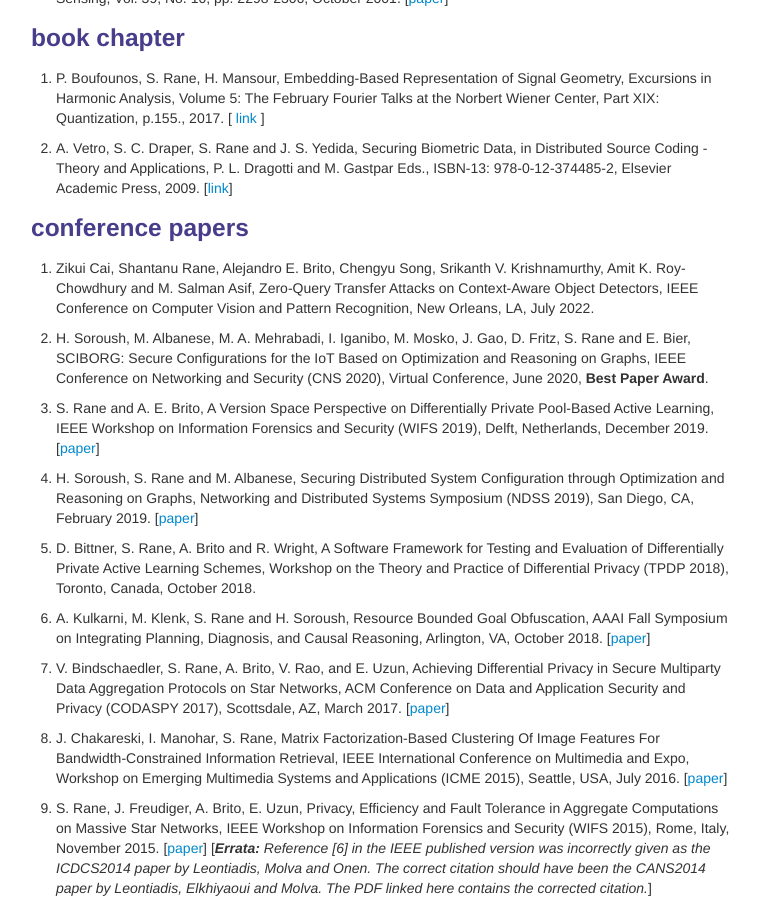
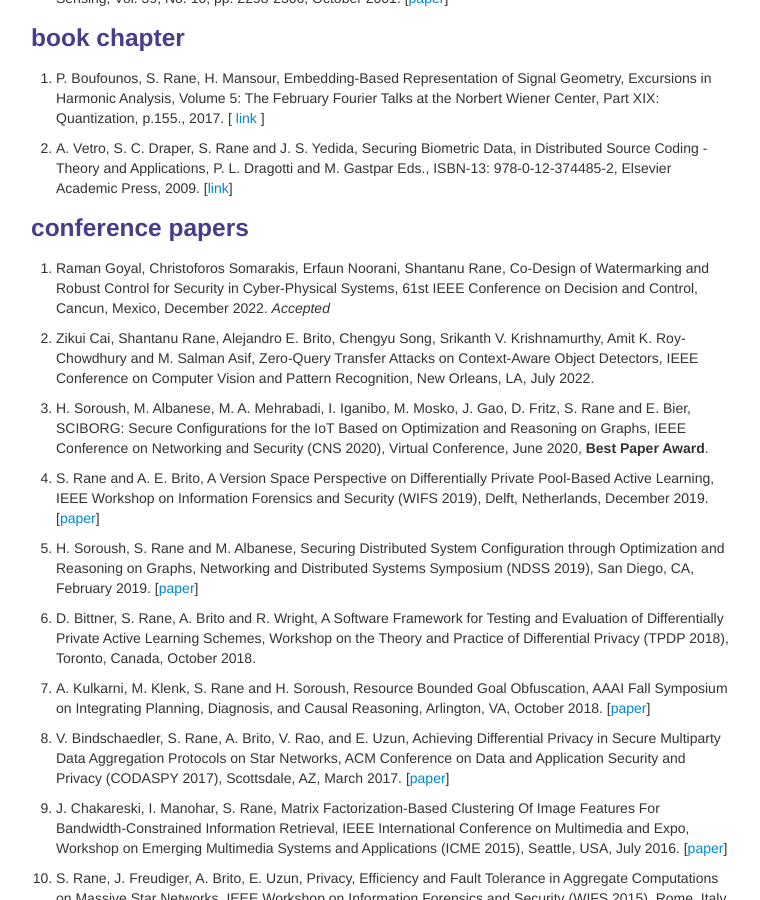
Before and after one commit to shantanudrane/shantanudrane.github.io, a Jekyll site: the page built from pages/pubs.md, in a window 1280 px wide and 900 px high, scrolled down 1186 px. Shown: the whole window, without its empty margins (259-1019 px from the left). Built offline with Jekyll 4.4.1, drawn with Linux system fonts in a browser that asks for light colours.

Commit message:
Added CDC 2022 paper

```diff
--- a/pages/pubs.md
+++ b/pages/pubs.md
@@ -49,6 +49,7 @@ description: Shantanu Rane's publications
 
 ### <a name="conferences"></a>conference papers
 <ol>
+<li><p>Raman Goyal, Christoforos Somarakis, Erfaun Noorani, Shantanu Rane, Co-Design of Watermarking and Robust Control for Security in Cyber-Physical Systems, 61st IEEE Conference on Decision and Control, Cancun, Mexico, December 2022. <i>Accepted</i></p></li>
 <li><p>Zikui Cai, Shantanu Rane, Alejandro E. Brito, Chengyu Song, Srikanth V. Krishnamurthy, Amit K. Roy-Chowdhury and M. Salman Asif, Zero-Query Transfer Attacks on Context-Aware Object Detectors, IEEE Conference on Computer Vision and Pattern Recognition, New Orleans, LA, July 2022.</p></li>
 <li><p>H. Soroush, M. Albanese, M. A. Mehrabadi, I. Iganibo, M. Mosko, J. Gao, D. Fritz, S. Rane and E. Bier, SCIBORG: Secure Configurations for the IoT Based on Optimization and Reasoning on Graphs, IEEE Conference on Networking and Security (CNS 2020), Virtual Conference, June 2020, <b>Best Paper Award</b>.</p></li>
 <li><p>S. Rane and A. E. Brito, A Version Space Perspective on Differentially Private Pool-Based Active Learning, IEEE Workshop on Information Forensics and Security (WIFS 2019), Delft, Netherlands, December 2019. [<a href="../assets/docs/rane19wifs.pdf">paper</a>]</p></li>
```
